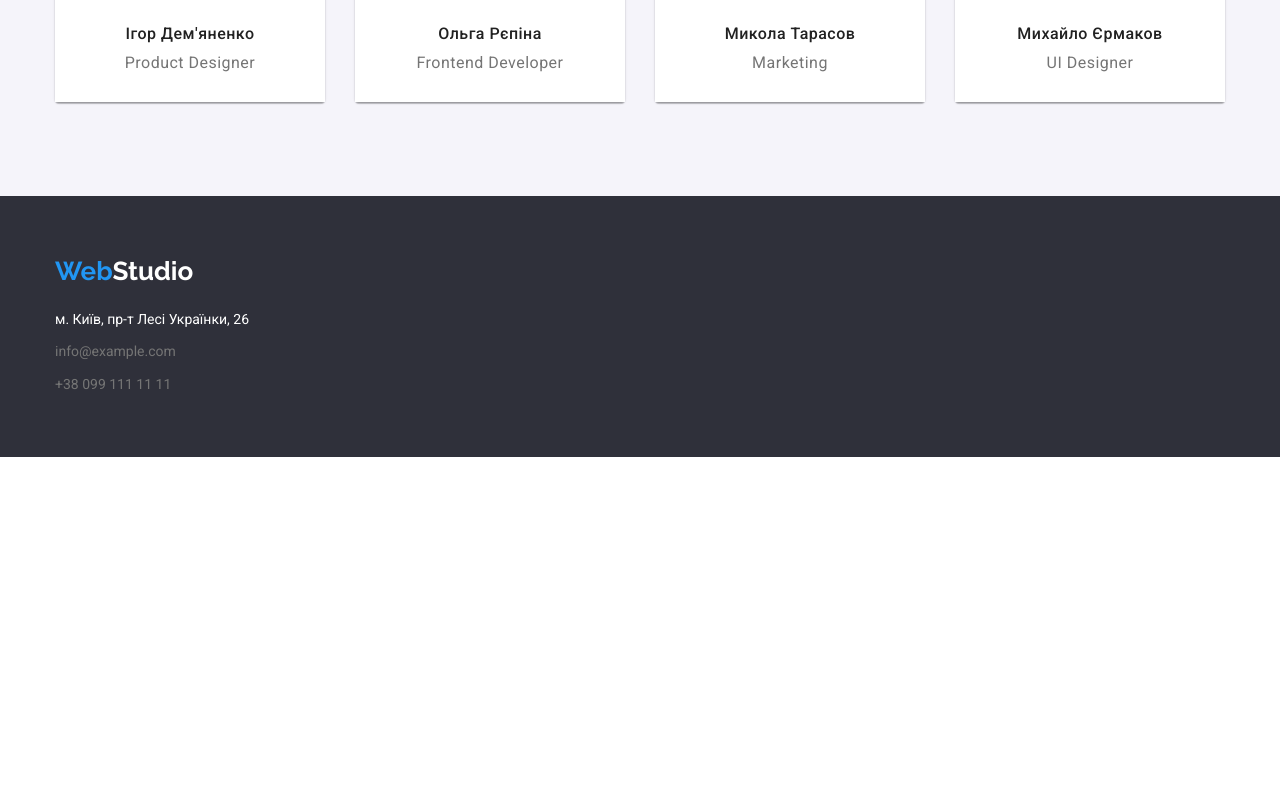
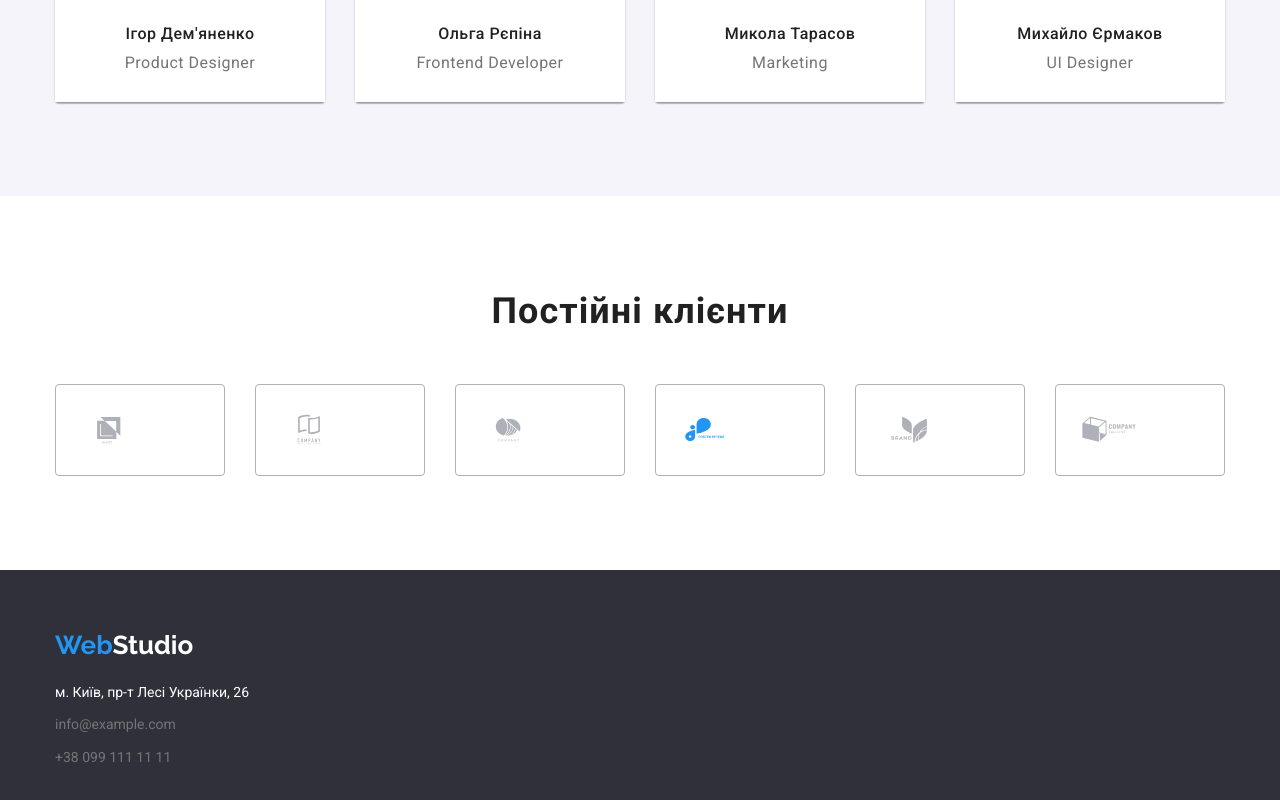
Before and after one commit to miastkivskyi/goit-markup-hw-04, a plain HTML site: page index.html in a window 1280 px wide. Shown: the part 2054-2854 px from the top of the page. Before the commit the page ends 2511 px from the top, so only its background shows below. Drawn offline with nearby package versions, Linux system fonts and the light colour scheme.

Commit message:
add part1

```diff
--- a/css/styles.css
+++ b/css/styles.css
@@ -13,6 +13,7 @@ body {
   --button-back-color: #188ce8;
   --button-basis: #f5f4fa;
   --shadow-color: rgba(0, 0, 0, 0.15);
+  --color-lotypes: #afb1b8;
 }
 
 .list {
@@ -47,7 +48,7 @@ img {
   height: auto;
 }
 
-/*site nav*/
+/************************site nav***********************/
 .header {
   border: 1px solid #ececec;
 }
@@ -139,7 +140,7 @@ img {
   color: var(--logo-color);
 }
 
-/*main*/
+/*************************main****************************/
 .section-team,
 .section-examples,
 .section-sample {
@@ -240,7 +241,7 @@ img {
   margin-top: 0px;
 }
 
-/*Portfolio*/
+/*************************Portfolio****************************/
 .section-paragraph {
   color: var(--primary-text-color);
   font-size: 16px;
@@ -263,7 +264,7 @@ img {
 .additional .btn:not(:last-child) {
   margin-right: 8px;
 }
-/*footer*/
+/***********************footer**********************************/
 
 .visually-hidden {
   position: absolute;
@@ -328,7 +329,7 @@ img {
   margin-bottom: 9px;
 }
 
-/*button*/
+/**********************button***************************/
 
 .button-studio {
   color: var(--primary-white-color);
@@ -444,7 +445,7 @@ img {
   border-radius: 0px 0px 4px 4px;
 }
 
-/*ICONS*/
+/********************ICONS*****************************/
 
 .data {
   display: flex;
@@ -482,3 +483,45 @@ img {
   margin-right: auto;
   margin-left: auto;
 }
+
+/************************COMPANY*************************/
+.clients {
+  color: var(--section-title-color);
+  font-weight: 700;
+  font-size: 36px;
+  line-height: 1.2;
+  text-align: center;
+  letter-spacing: 0.03em;
+  margin-bottom: 50px;
+  margin-top: 94px;
+}
+
+.logotype {
+  display: flex;
+}
+.company {
+  fill: var(--color-lotypes);
+  background-position: center;
+  align-items: center;
+}
+
+.customers {
+  display: flex;
+  width: 170px;
+  height: 92px;
+  border: 1px solid var(--color-lotypes);
+  border-radius: 4px;
+  margin-bottom: 94px;
+  margin-right: 30px;
+  cursor: pointer;
+  align-items: center;
+}
+
+.customers:not(:last-child) {
+  margin-right: 30px;
+}
+
+.comp-item:hover,
+.comp-item:focus {
+  color: var(--logo-color);
+}
--- a/index.html
+++ b/index.html
@@ -204,6 +204,55 @@
           </ul>
         </div>
       </section>
+      <section class="container">
+         <h2 class="clients">Постійні клієнти</h2>
+
+           <ul class="logotype list">
+             <li class="comp-item">
+            <div class="customers">
+              <svg class="company" width="106" height="60">
+                <use href="./images/icons.svg#icon-yaco"></use>
+              </svg>
+            </div>
+          </li>
+         </li>
+          <li class="comp-item">
+            <div class="customers">
+              <svg class="company" width="106" height="60">
+                <use href="./images/icons.svg#icon-taglinehere"></use>
+              </svg>
+            </div>
+          </li>
+          <li class="comp-item">
+            <div class="customers">
+              <svg class="company" width="106" height="60">
+                <use href="./images/icons.svg#icon-comp"></use>
+              </svg>
+            </div>
+          </li>
+          <li class="comp-item">
+            <div class="customers">
+              <svg class="company" width="106" height="60">
+                <use href="./images/icons.svg#icon-foster"></use>
+              </svg>
+            </div>
+          </li>
+          <li class="comp-item">
+            <div class="customers">
+              <svg class="company" width="106" height="60">
+                <use href="./images/icons.svg#icon-brand"></use>
+              </svg>
+            </div>
+          </li>
+          <li class="comp-item">
+            <div class="customers">
+              <svg class="company" width="106" height="60">
+                <use href="./images/icons.svg#icon-tagline"></use>
+              </svg>
+            </div>
+          </li>
+        </ul>
+      </section>
     </main>
     <footer class="footer">
       <div class="container">
```
Also changed, not shown: images/icons.svg.
